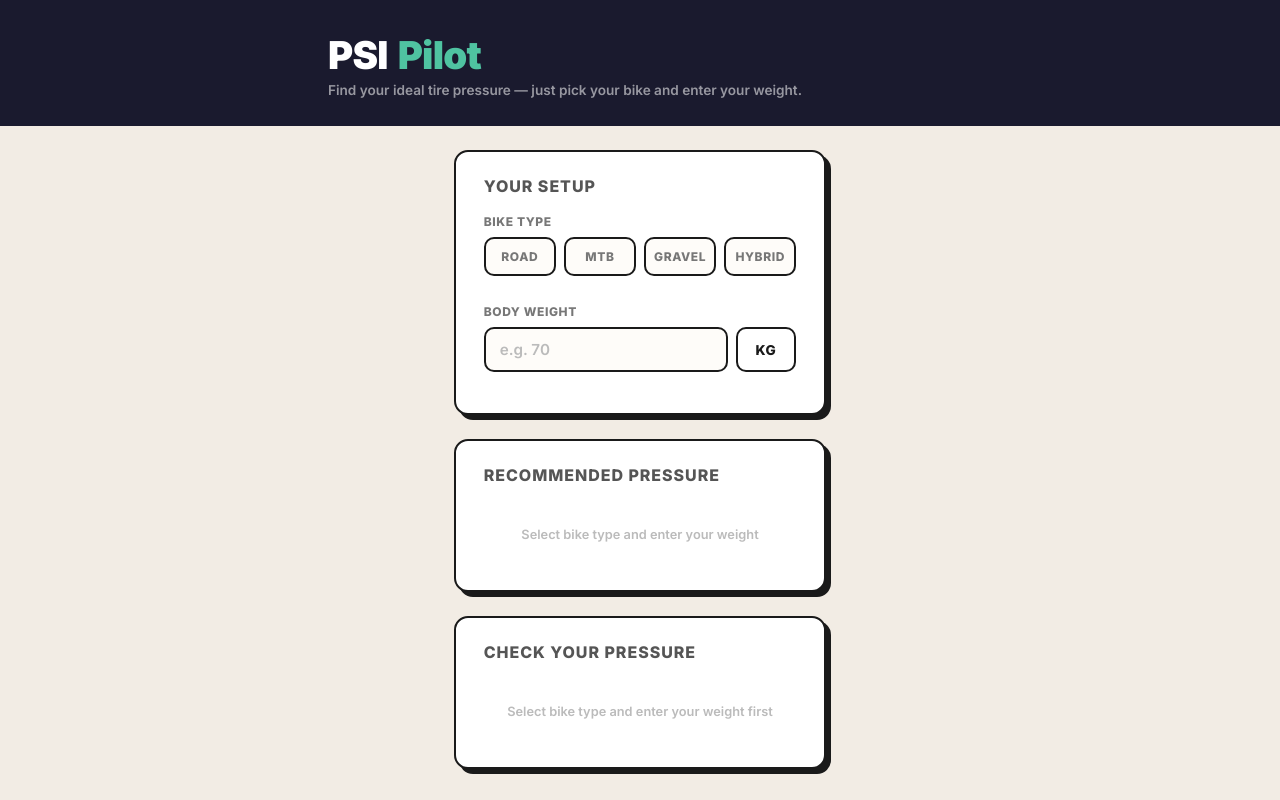
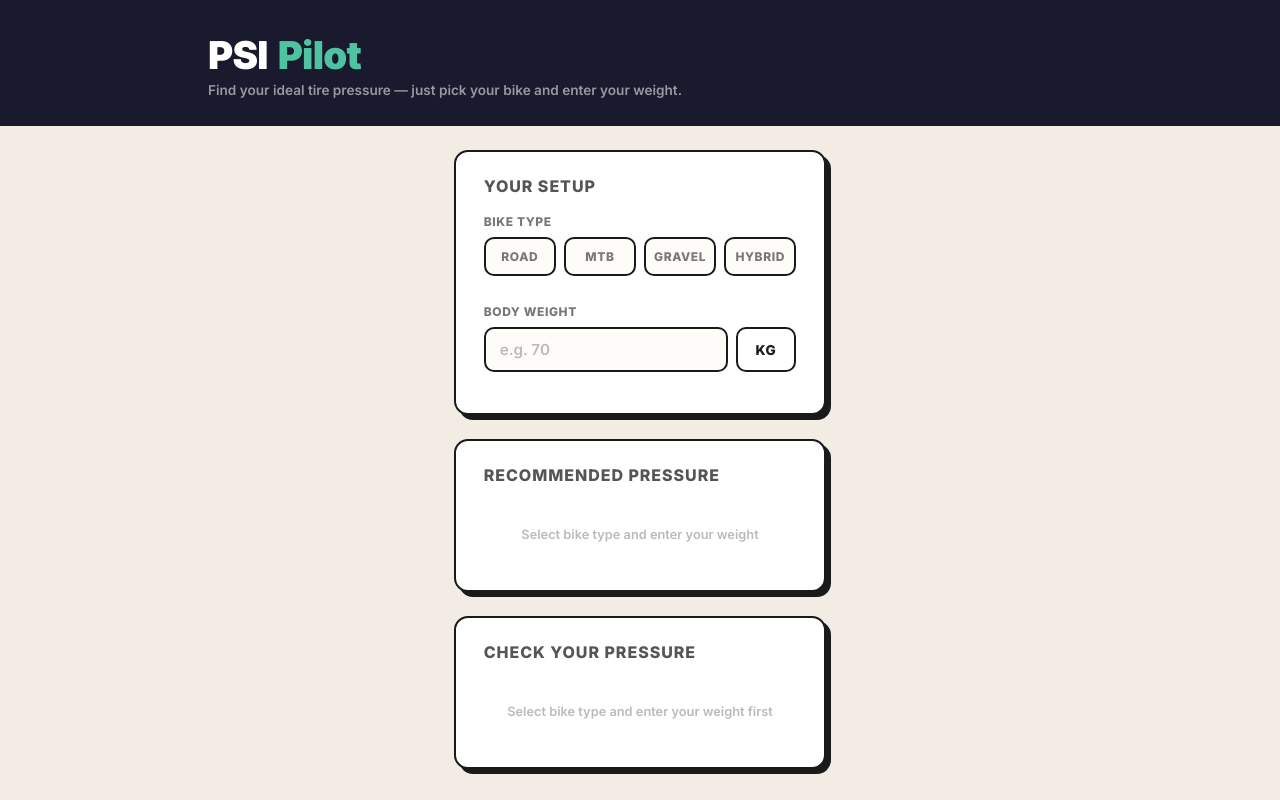
Before and after one commit to farhannazrull/vibedev-dul4t528, a plain HTML site: page index.html in a window 1280 px wide. Drawn offline with Linux system fonts and the light colour scheme.

Commit message:
widen container max-width 720px → 960px

```diff
--- a/index.html
+++ b/index.html
@@ -18,7 +18,7 @@
   }
   ::selection { background: #1a1a1a; color: #fff; }
 
-  .container { max-width: 720px; margin: 0 auto; padding: 0 48px; }
+  .container { max-width: 960px; margin: 0 auto; padding: 0 48px; }
 
   /* ── Hero ── */
   .hero {
```
